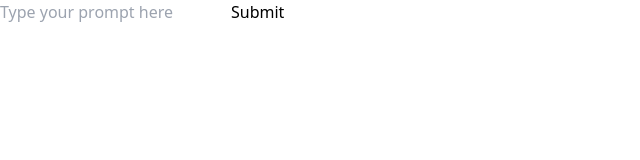
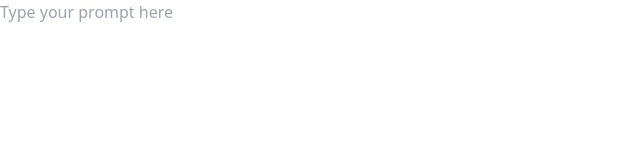
Before and after one commit to kashish00208/chatbot, a Next.js app: page / in a window 1280 px wide. Shown: the top 160 px of the page, without its empty margins (0-640 px from the left). Built offline with nearby package versions, Linux system fonts and the light colour scheme.

Commit message:
chat success

```diff
--- a/src/app/components/ChatComponet.jsx
+++ b/src/app/components/ChatComponet.jsx
@@ -1,9 +1,8 @@
 "use client";
-import React, { useRef, useState } from "react";
+import React, { useRef, useState, useEffect } from "react";
 
 const ChatComponent = () => {
   const [prompt, setPrompt] = useState("");
-  const [response, setResponse] = useState("");
   const [message, setMessage] = useState([]);
   const [loading, setLoading] = useState(false);
   const [error, setError] = useState("");
@@ -11,6 +10,14 @@ const ChatComponent = () => {
 
   const scroll = () => {
     msgEnd.current?.scrollIntoView({ behavior: "smooth" });
+  };
+
+  useEffect(() => {
+    scroll();
+  }, [message]);
+
+  const handleInputChange = (e) => {
+    setPrompt(e.target.value);
   };
 
   const handleSubmit = async (e) => {
@@ -32,7 +39,12 @@ const ChatComponent = () => {
       }
 
       const data = await res.json();
-      setResponse(data.output);
+      setMessage((prevMessages) => [
+        ...prevMessages,
+        { sender: "user", text: prompt },
+        { sender: "bot", text: data.output },
+      ]);
+      setPrompt('');
     } catch (error) {
       setError("An error occurred: " + error.message);
     } finally {
@@ -41,30 +53,29 @@ const ChatComponent = () => {
   };
 
   return (
-    <div className= "w-screen h-screen bg-slate-500">
+    <div className="w-screen h-screen bg-slate-500">
       <div className="w-3/4 px-40 py-24">
-        <div className="">
-          <form onSubmit={handleSubmit} className="w-full bottom-0 fixed px-10 py-14 ">
+        <div className="messages overflow-auto"  style={{ maxHeight: "70vh"}}>
+          {message.map((msg, index) => (
+            <p key={index} className='text-black'>
+              {msg.text}
+            </p>
+          ))}
+          <div ref={msgEnd} />
+        </div>
+        <form onSubmit={handleSubmit} className="w-full bottom-0 fixed px-10 py-14">
           <input
-              className="w-2/4 rounded-2xl"
+            className="w-2/4 rounded-xl h-10"
             type="text"
             value={prompt}
-              onChange={(e) => setPrompt(e.target.value)}
+            onChange={handleInputChange}
             placeholder="Type your prompt here"
             required
           />
           <button type="submit" disabled={loading} className="ml-8">
-              {loading ? "Generating..." : "Submit"}
           </button>
         </form>
-        </div>
         {error && <div style={{ color: "red" }}>{error}</div>}
-        {response && (
-          <div>
-            <h3>Response:</h3>
-            <p className="text-black">{response}</p>
-          </div>
-        )}
       </div>
     </div>
   );
```
Lines whose indentation alone changed are shown as unchanged.
